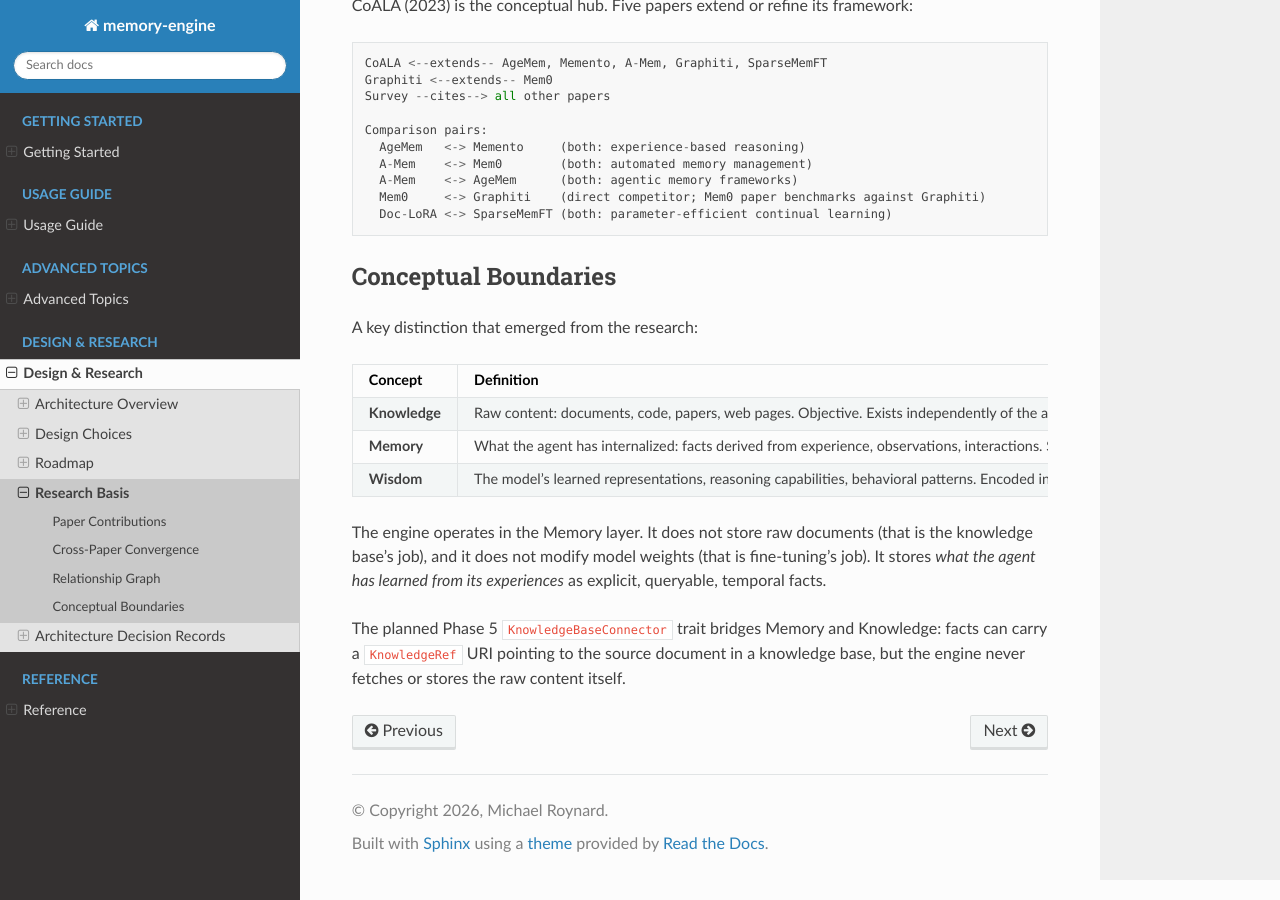
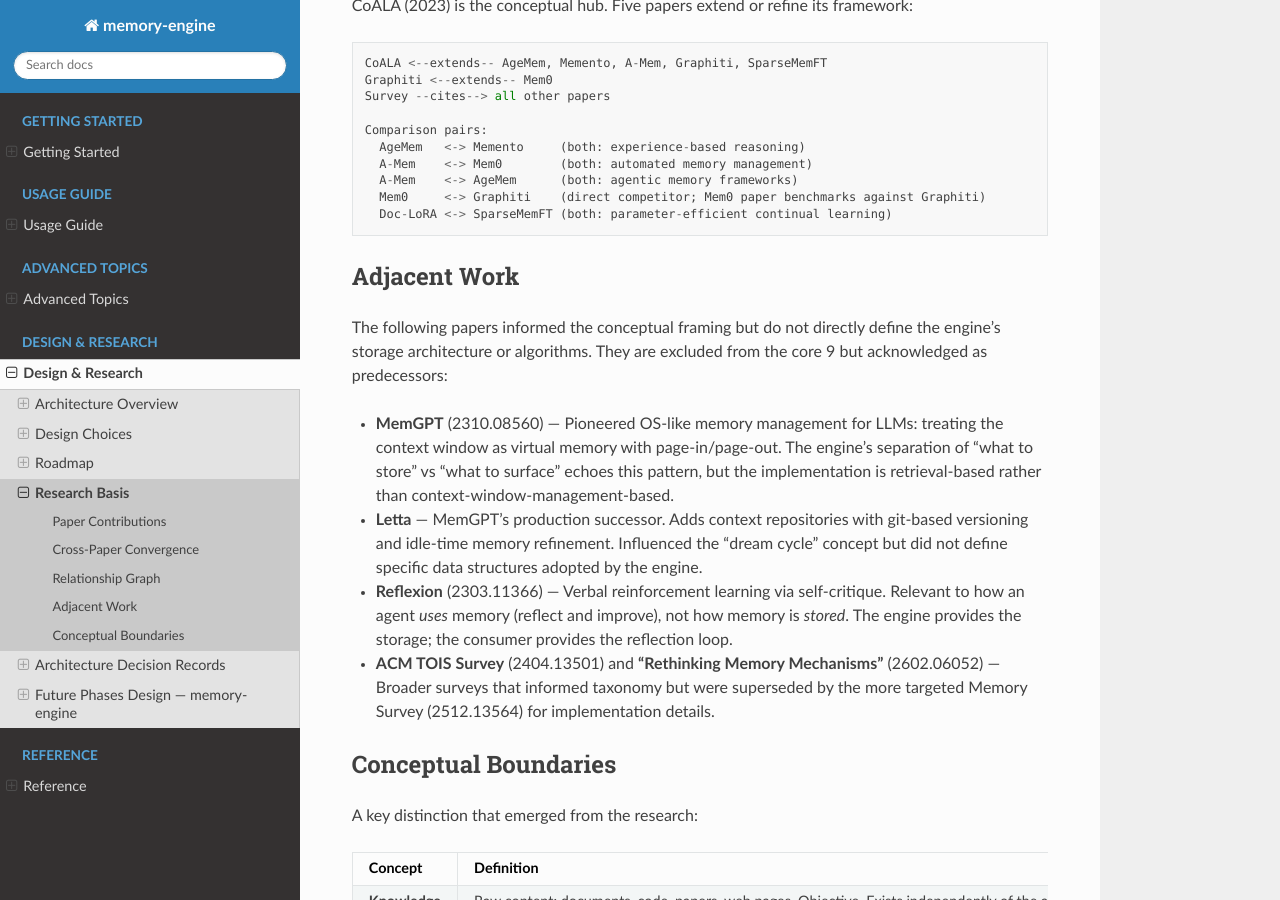
Before and after one commit to dutiona/memory-engine, a Sphinx documentation site: the page built from docs/design/research-basis.md, in a window 1280 px wide and 900 px high, scrolled down 1504 px. Built offline with Sphinx 7.4.7 and the Read the Docs theme 3.1.0, drawn with Linux system fonts in a browser that asks for light colours.

Commit message:
docs: add adjacent work section and fix toctree warning
- Add "Adjacent Work" section to research-basis.md acknowledging
  MemGPT, Letta, Reflexion, and additional surveys as historical
  predecessors (not part of core 9 but important lineage)
- Add stable Sakana AI URL for Doc-to-LoRA reference
- Add future-phases design doc to toctree (fixes Sphinx warning)

Addresses Codex super-review round 1 feedback.

````diff
--- a/docs/design/index.md
+++ b/docs/design/index.md
@@ -8,4 +8,5 @@ design-choices
 roadmap
 research-basis
 adr/index
+plans/2026-03-09-future-phases-design
 ```
--- a/docs/design/research-basis.md
+++ b/docs/design/research-basis.md
@@ -49,6 +49,15 @@ Comparison pairs:
   Doc-LoRA <-> SparseMemFT (both: parameter-efficient continual learning)
 ```
 
+## Adjacent Work
+
+The following papers informed the conceptual framing but do not directly define the engine's storage architecture or algorithms. They are excluded from the core 9 but acknowledged as predecessors:
+
+- **MemGPT** (2310.08560) — Pioneered OS-like memory management for LLMs: treating the context window as virtual memory with page-in/page-out. The engine's separation of "what to store" vs "what to surface" echoes this pattern, but the implementation is retrieval-based rather than context-window-management-based.
+- **Letta** — MemGPT's production successor. Adds context repositories with git-based versioning and idle-time memory refinement. Influenced the "dream cycle" concept but did not define specific data structures adopted by the engine.
+- **Reflexion** (2303.11366) — Verbal reinforcement learning via self-critique. Relevant to how an agent _uses_ memory (reflect and improve), not how memory is _stored_. The engine provides the storage; the consumer provides the reflection loop.
+- **ACM TOIS Survey** (2404.13501) and **"Rethinking Memory Mechanisms"** (2602.06052) — Broader surveys that informed taxonomy but were superseded by the more targeted Memory Survey (2512.13564) for implementation details.
+
 ## Conceptual Boundaries
 
 A key distinction that emerged from the research:
````
Also changed, not shown: other parts of docs/design/research-basis.md (+1 -1 lines).
